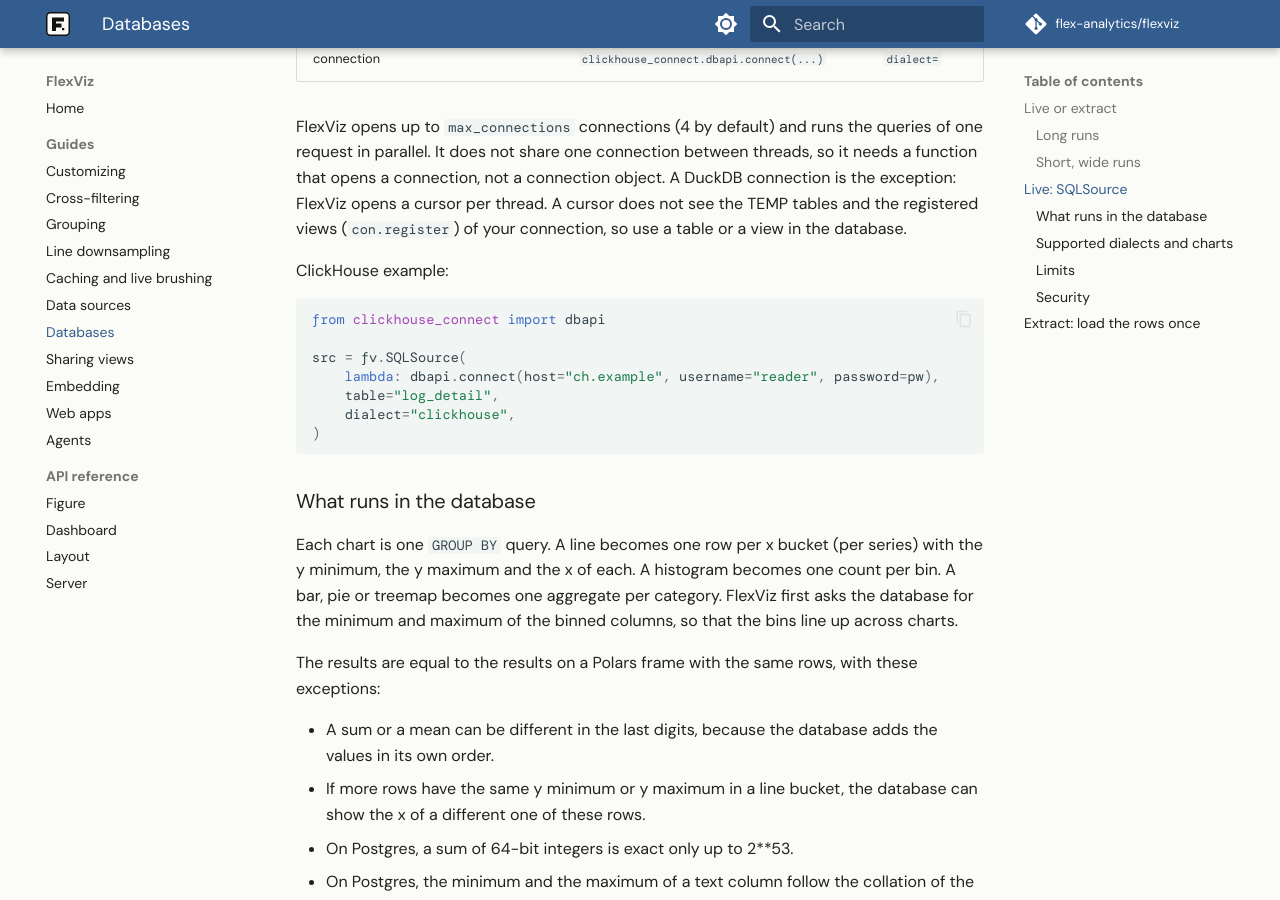
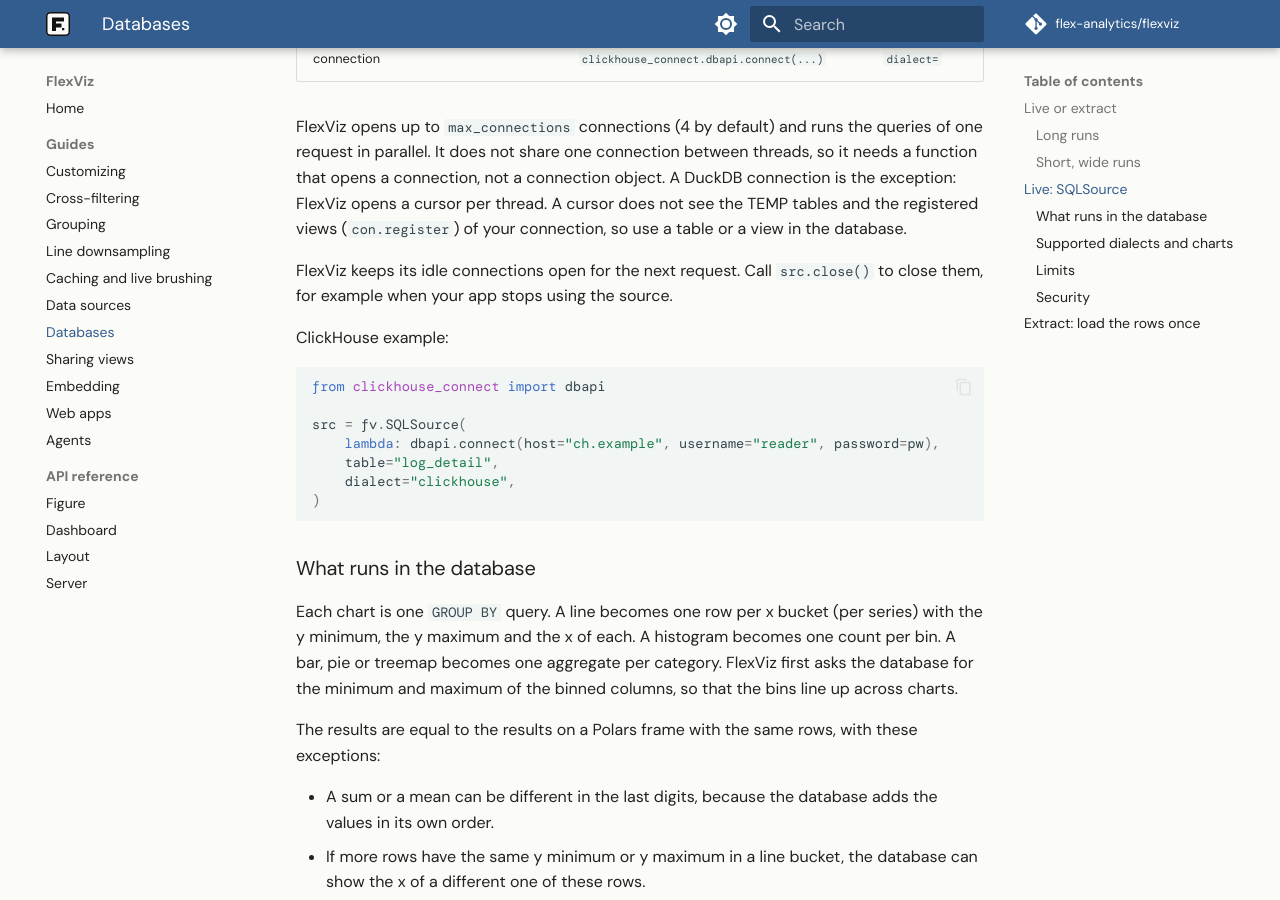
Before and after one commit to flex-analytics/flexviz, an MkDocs documentation site: the page built from docs/guides/databases.md, in a window 1280 px wide and 900 px high, scrolled down 3152 px. Built offline with MkDocs 1.6.1 and Material for MkDocs 9.7.7, drawn with Linux system fonts in a browser that asks for light colours; some web fonts are replaced; comment, search, counter and statistics services are not loaded.

Commit message:
feat(sql): add SQLSource.close to close the idle connections

````diff
--- a/docs/guides/databases.md
+++ b/docs/guides/databases.md
@@ -117,6 +117,9 @@ object. A DuckDB connection is the exception: FlexViz opens a cursor per
 thread. A cursor does not see the TEMP tables and the registered views
 (`con.register`) of your connection, so use a table or a view in the database.
 
+FlexViz keeps its idle connections open for the next request. Call
+`src.close()` to close them, for example when your app stops using the source.
+
 ClickHouse example:
 
 ```python
````
Also changed, not shown: Architecture.md (+2 -1 lines), 2 other files.
